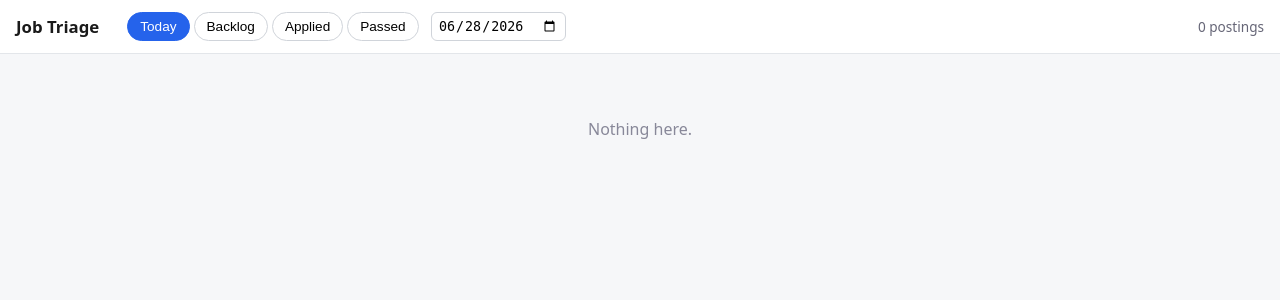
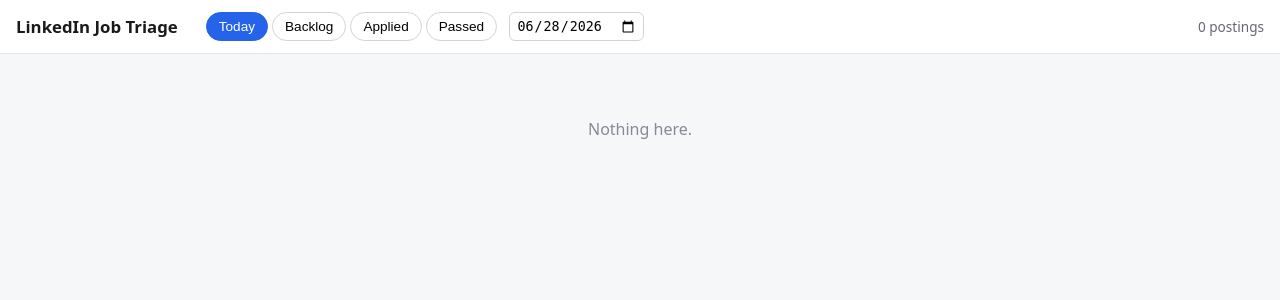
Before and after one commit to MIDDLESECOND/jobsearch_pipeline, a Flask app: page / in a window 1280 px wide. Shown: the top 300 px of the page. Run offline with Flask 3, Linux system fonts and the light colour scheme; data that the repository does not hold is empty.

Commit message:
Rename web UI to "LinkedIn Job Triage" for a clearer browser tab
The tab/header read a generic "Job Triage", giving no hint of which app
the tab belongs to. Label both the <title> and <h1> as "LinkedIn Job
Triage" since the pipeline only scrapes LinkedIn.

Co-Authored-By: Claude Opus 4.8 <noreply@anthropic.com>

```diff
--- a/templates/index.html
+++ b/templates/index.html
@@ -3,7 +3,7 @@
 <head>
 <meta charset="utf-8">
 <meta name="viewport" content="width=device-width, initial-scale=1">
-<title>Job Triage</title>
+<title>LinkedIn Job Triage</title>
 <style>
   :root { color-scheme: light dark; }
   * { box-sizing: border-box; }
@@ -60,7 +60,7 @@
 </head>
 <body>
 <header>
-  <h1>Job Triage</h1>
+  <h1>LinkedIn Job Triage</h1>
   <div class="tabs">
     <button class="tab active" data-view="today">Today</button>
     <button class="tab" data-view="backlog">Backlog</button>
```
